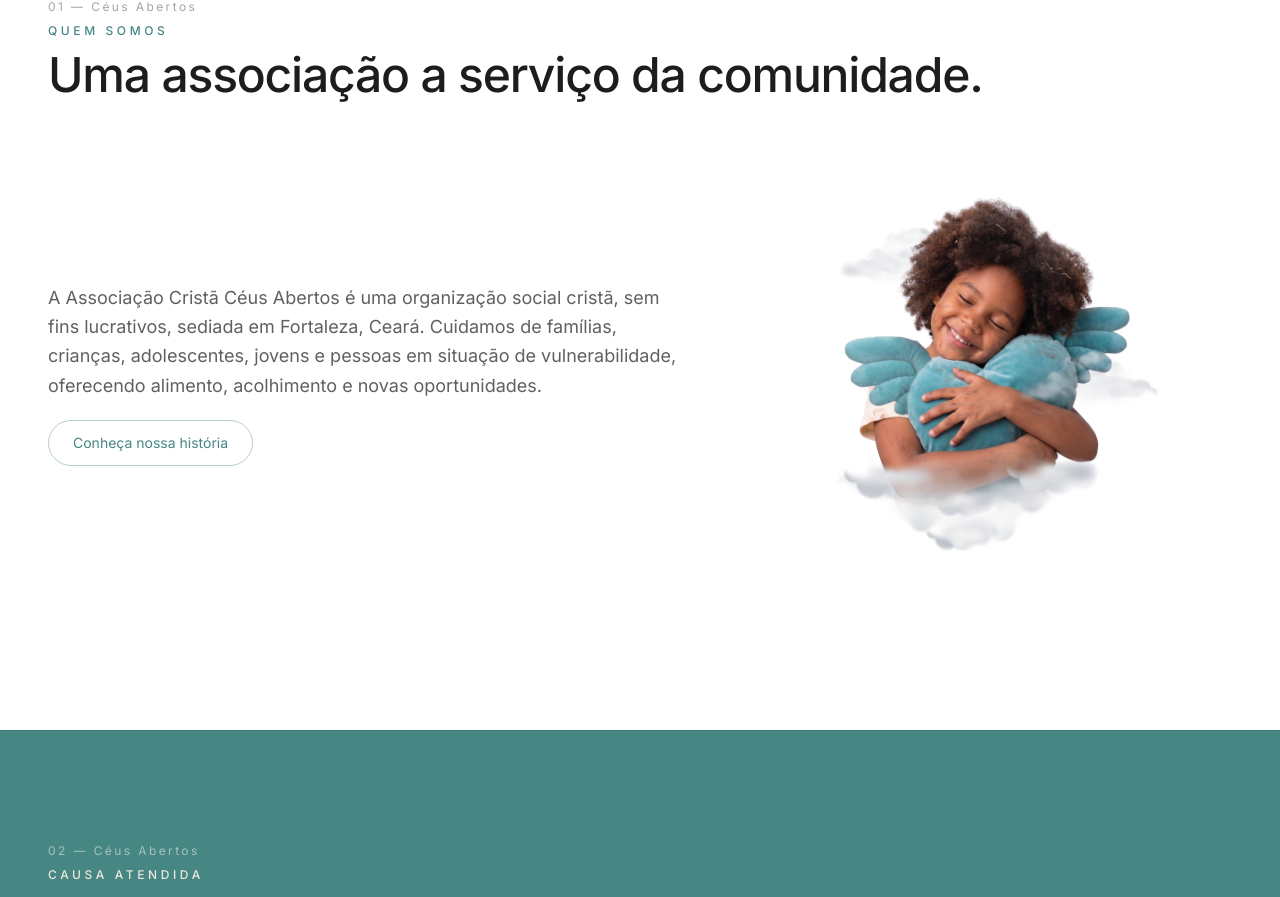
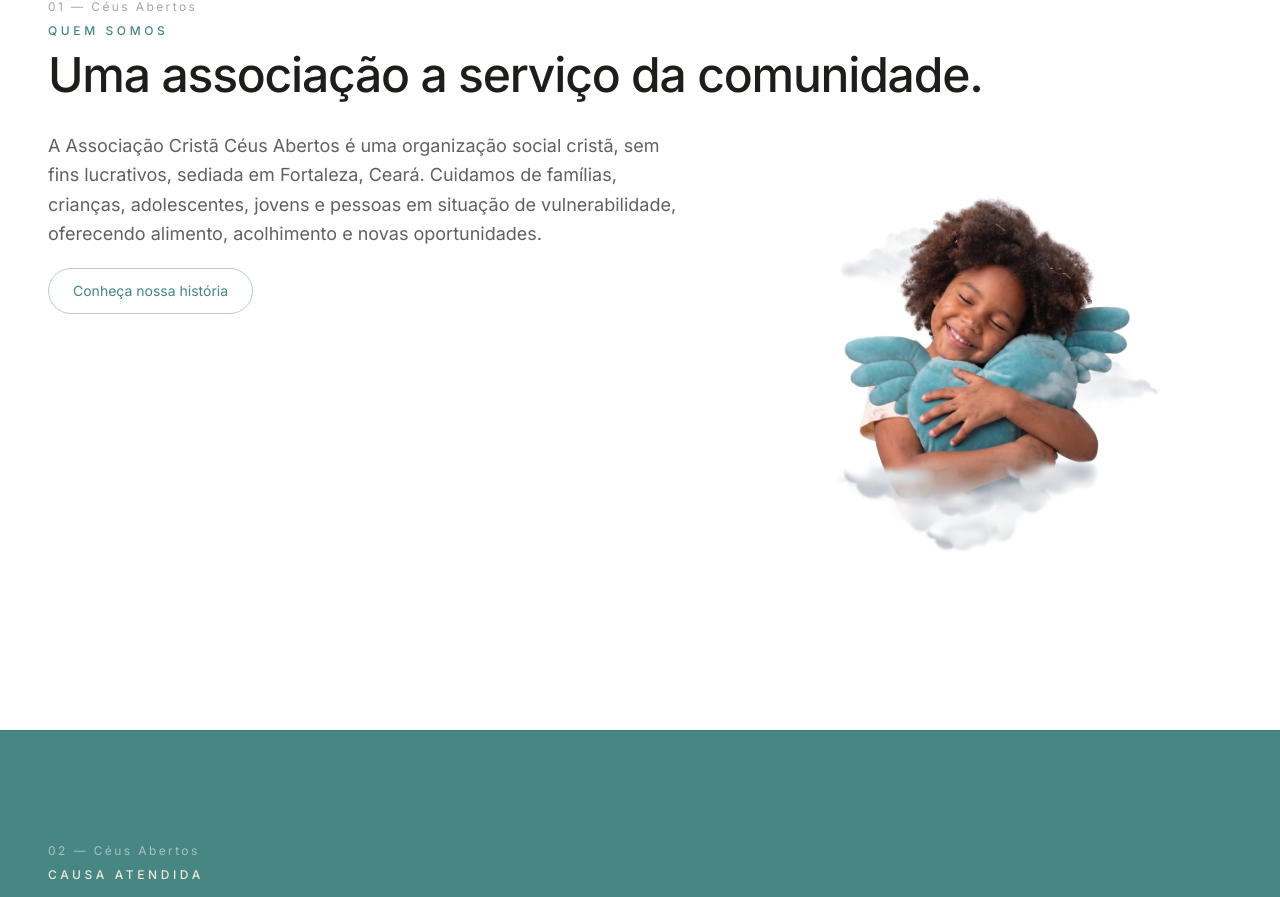
Before and after one commit to asaflael1991-maker/ceus-abertos-site, a Next.js app: page / in a window 1280 px wide. Shown: the part 914-1811 px from the top of the page. Built offline with nearby package versions, Linux system fonts and the light colour scheme.

Commit message:
Corrige alinhamento do texto na seção Quem somos

```diff
--- a/src/app/page.tsx
+++ b/src/app/page.tsx
@@ -22,7 +22,7 @@ export default function HomePage() {
         eyebrow="Quem somos"
         title="Uma associação a serviço da comunidade."
       >
-        <div className="grid items-center gap-10 lg:grid-cols-[1.3fr_1fr] lg:gap-16">
+        <div className="grid items-start gap-10 lg:grid-cols-[1.3fr_1fr] lg:gap-16">
           <div className="max-w-3xl space-y-5 text-lg leading-relaxed text-[#1d1d1b]/70">
             <p>
               A Associação Cristã Céus Abertos é uma organização social cristã,
```
Also changed, not shown: 1 other file (tests, documents, lock files or other folders).
